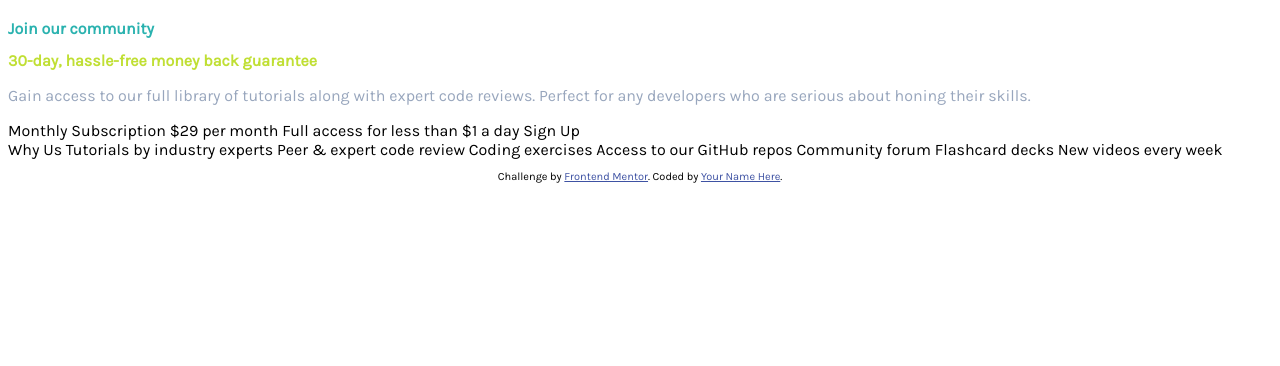
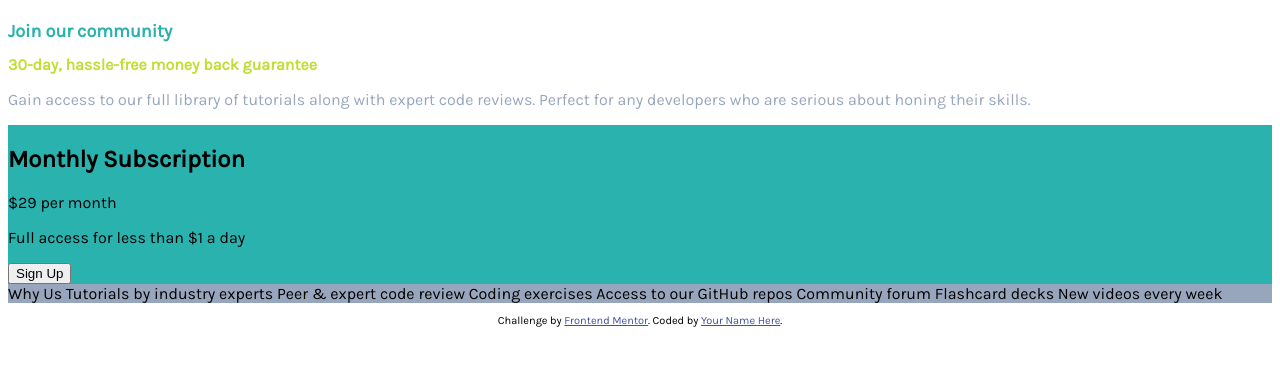
Before and after one commit to gabrielgomeso/16-frontend-projects-frontendmentor, a plain HTML site: page single-price-grid-component-master/index.html in a window 1280 px wide. Drawn offline with Linux system fonts and the light colour scheme.

Commit message:
pequenas mudanaçs

```diff
--- a/single-price-grid-component-master/index.html
+++ b/single-price-grid-component-master/index.html
@@ -7,49 +7,9 @@
   <!-- displays site properly based on user's device -->
 
   <link rel="icon" type="image/png" sizes="32x32" href="./images/favicon-32x32.png">
-
+  <link rel="stylesheet" href="style.css">
   <title>Frontend Mentor | Single Price Grid Component</title>
   <link href="https://fonts.googleapis.com/css2?family=Karla&display=swap" rel="stylesheet">
-
-  <!-- Feel free to remove these styles or customise in your own stylesheet 👍 -->
-  <style>
-    .attribution {
-      font-size: 11px;
-      text-align: center;
-    }
-
-    .attribution a {
-      color: hsl(228, 45%, 44%);
-    }
-
-    body {
-      font-size: 16px;
-      font-family: 'Karla', sans-serif;
-    }
-
-    #container {
-      display: flex;
-      flex-direction: column;
-    }
-
-    .box-1 {
-      background-color: #FFFFFF;
-    }
-
-    .box-1 h1 {
-      font-size: 16px;
-      color: hsl(179, 62%, 43%);
-    }
-
-    .box-1 h2 {
-      font-size: 16px;
-      color: hsl(71, 73%, 54%);
-    }
-
-    .box-1 p{
-      color: hsl(218, 22%, 67%);
-    }
-  </style>
 </head>
 
 <body>
@@ -63,13 +23,13 @@
         Perfect for any developers who are serious about honing their skills.</p>
     </div>
     <div class="box-2">
-      Monthly Subscription
+      <h2>Monthly Subscription</h2>
 
-      &dollar;29 per month
+      <p>&dollar;29 per month</p>
 
-      Full access for less than &dollar;1 a day
+      <p> Full access for less than &dollar;1 a day</p>
 
-      Sign Up
+      <button> Sign Up </button>
     </div>
     <div class="box-3">
       Why Us
--- /dev/null
+++ b/single-price-grid-component-master/style.css
@@ -0,0 +1,49 @@
+.attribution {
+    font-size: 11px;
+    text-align: center;
+  }
+
+  .attribution a {
+    color: hsl(228, 45%, 44%);
+  }
+
+  body {
+    font-size: 16px;
+    font-family: 'Karla', sans-serif;
+  }
+
+  #container {
+    display: flex;
+    flex-direction: column;
+    box-shadow: 10px black;
+    border-radius: 15px;
+  }
+
+  .box-1 {
+    background-color: #FFFFFF;
+  }
+
+  .box-1 h1 {
+    font-size: 18px;
+    color: hsl(179, 62%, 43%);
+    font-weight: 700;
+  }
+
+  .box-1 h2 {
+    font-size: 16px;
+    color: hsl(71, 73%, 54%);
+  }
+
+  .box-1 p{
+    color: hsl(218, 22%, 67%);
+  }
+
+  .box-2{
+      background-color: hsl(179, 62%, 43%) ;
+
+  }
+
+  .box-3{
+
+      background-color: hsl(218, 22%, 67%);
+  }
```
